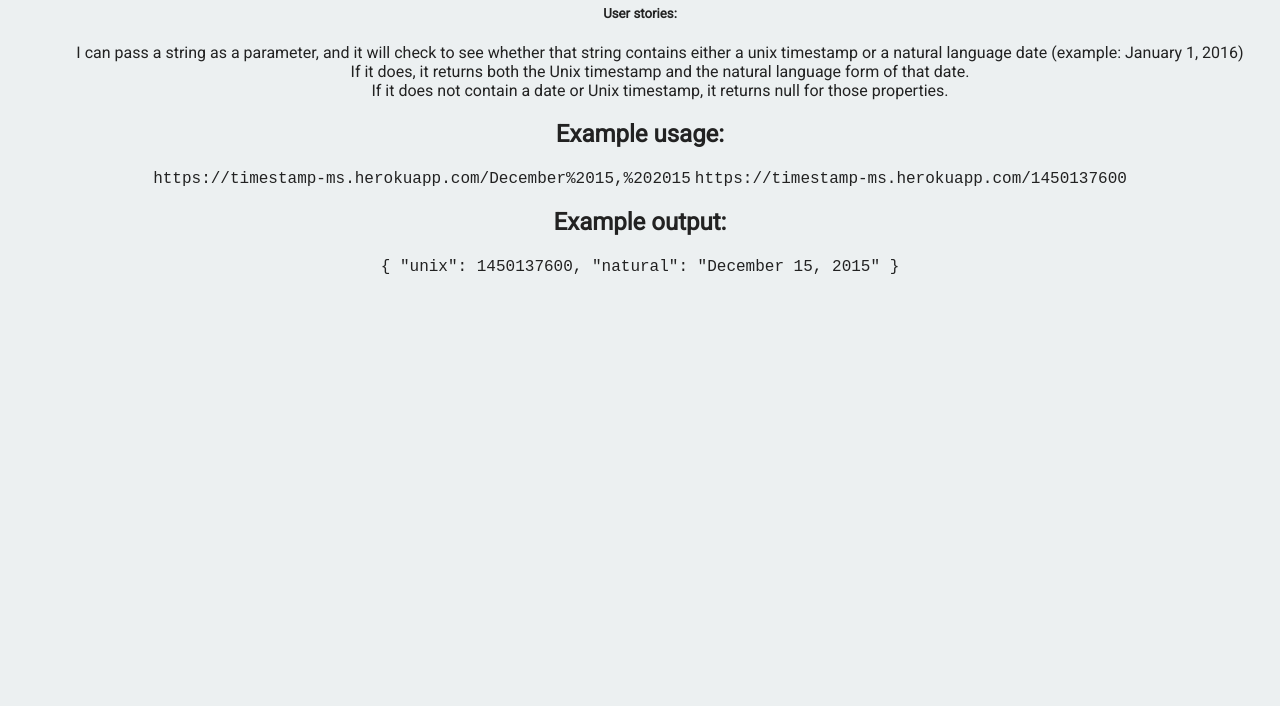
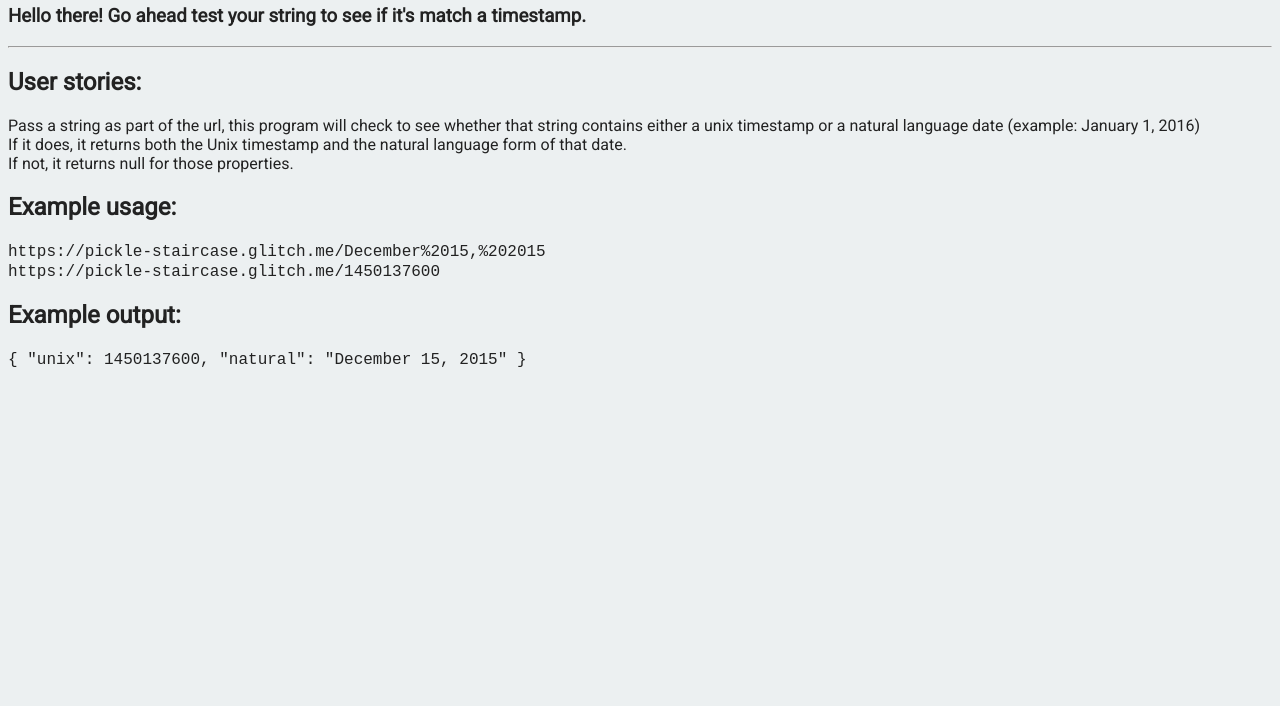
Before and after one commit to lizzyQ/fccgitchallage, a website: page views/index.html in a window 1280 px wide. Shown: the part 94-800 px from the top of the page. Drawn offline with Linux system fonts and the light colour scheme.

Commit message:
Checkpoint

```diff
--- a/public/style.css
+++ b/public/style.css
@@ -5,7 +5,6 @@ body {
 	font-size: 16px;
 	color: #222;
 	background-color: #ECF0F1;
-	text-align: center;
 }
 
 .container {
--- a/views/index.html
+++ b/views/index.html
@@ -10,24 +10,24 @@
 
    <body>
       <div class="container">
-         <h1>API Basejump: Timestamp microservice</h1>
-         <div>
-           <h5>User stories:</h5>
-           <ul>
-             <li>I can pass a string as a parameter,
-                 and it will check to see whether that string contains either a unix timestamp
-               or a natural language date (example: January 1, 2016)
-             </li>
-             <li>
-               If it does, it returns both the Unix timestamp and the natural language form of that date.
-             </li>
-             <li>If it does not contain a date or Unix timestamp, it returns null for those properties.</li>
-           </ul>
+         <h1>Timestamp Microservice</h1>
+         <h3>
+           Hello there! Go ahead test your string to see if it's match a timestamp.
+        </h3>
+        <hr></h>
+        <h2>User stories:</h2>
+        <p>Pass a string as part of the url,
+              this program will check to see whether that string contains either a unix timestamp
+              or a natural language date (example: January 1, 2016)
+              <br/>
+              If it does, it returns both the Unix timestamp and the natural language form of that date.<br/>
+              If not, it returns null for those properties.
+        </p>
 
-        </div>
          <h2>Example usage:</h2>
-         <code>https://timestamp-ms.herokuapp.com/December%2015,%202015</code>
-         <code>https://timestamp-ms.herokuapp.com/1450137600</code>
+         <code>https://pickle-staircase.glitch.me/December%2015,%202015</code>
+        <br/>
+         <code>https://pickle-staircase.glitch.me/1450137600</code>
         <h2>Example output:</h2>
         <code>{ "unix": 1450137600, "natural": "December 15, 2015" }</code>
 
```
Also changed, not shown: time.js (+21 -1 lines).
